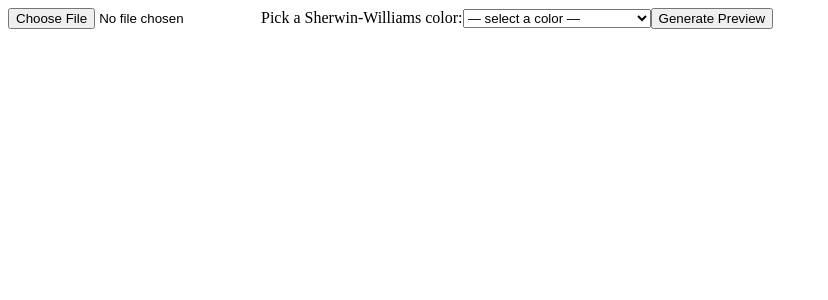
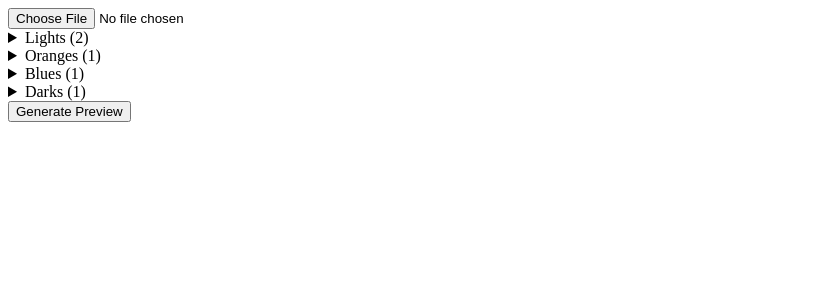
Before and after one commit to clintbodin/house-paint-preview-v2, a Next.js app: page / in a window 1280 px wide. Shown: the top 300 px of the page, without its empty margins (0-828 px from the left). Built offline with nearby package versions, Linux system fonts and the light colour scheme.

Commit message:
Full paint-picker UI with grouped swatches

```diff
--- a/components/HousePaintPreview.js
+++ b/components/HousePaintPreview.js
@@ -1,26 +1,74 @@
  // components/HousePaintPreview.js
 import { useState, useEffect } from 'react';
 
+function hexToRgb(hex) {
+  hex = hex.replace(/^#/, '');
+  if (hex.length === 3) {
+    hex = hex.split('').map((c) => c + c).join('');
+  }
+  const num = parseInt(hex, 16);
+  return {
+    r: (num >> 16) & 255,
+    g: (num >> 8) & 255,
+    b: num & 255,
+  };
+}
+
+function rgbToHsl(r, g, b) {
+  r /= 255; g /= 255; b /= 255;
+  const max = Math.max(r, g, b), min = Math.min(r, g, b);
+  let h = 0, s = 0, l = (max + min) / 2;
+  if (max !== min) {
+    const d = max - min;
+    s = l > 0.5 ? d / (2 - max - min) : d / (max + min);
+    switch (max) {
+      case r: h = ((g - b) / d + (g < b ? 6 : 0)); break;
+      case g: h = ((b - r) / d + 2); break;
+      case b: h = ((r - g) / d + 4); break;
+    }
+    h /= 6;
+  }
+  return { h: h * 360, s, l };
+}
+
+function categorize(hex) {
+  const { h, s, l } = rgbToHsl(...Object.values(hexToRgb(hex)));
+  if (l >= 0.8) return 'Lights';
+  if (l <= 0.2) return 'Darks';
+  if (s <= 0.1) return 'Neutrals';
+  if (h < 30 || h >= 330) return 'Reds';
+  if (h < 60) return 'Oranges';
+  if (h < 90) return 'Yellows';
+  if (h < 150) return 'Greens';
+  if (h < 210) return 'Cyans';
+  if (h < 270) return 'Blues';
+  return 'Purples';
+}
+
 export default function HousePaintPreview() {
   const [file, setFile]             = useState(null);
+  const [groups, setGroups]         = useState({});
   const [color, setColor]           = useState('');
-  const [palette, setPalette]       = useState([]);
   const [previewUrl, setPreviewUrl] = useState('');
   const [loading, setLoading]       = useState(false);
   const [error, setError]           = useState('');
 
-  // 1) Load the Sherwin-Williams palette once on mount
+  // 1) Load & bucket the palette once
   useEffect(() => {
     fetch('/sherwin_williams_colors.json')
-      .then((res) => res.json())
-      .then(setPalette)
-      .catch((err) => {
-        console.error('Failed to load color list:', err);
-        setError('Could not load paint colors.');
-      });
+      .then(res => res.json())
+      .then((data) => {
+        const b = {};
+        data.forEach((c) => {
+          const grp = categorize(c.hex);
+          if (!b[grp]) b[grp] = [];
+          b[grp].push(c);
+        });
+        setGroups(b);
+      })
+      .catch((e) => setError('Could not load paint colors.'));
   }, []);
 
-  // 2) Handle image file selection
   function handleFileChange(e) {
     setError('');
     const picked = e.target.files?.[0];
@@ -32,21 +80,18 @@ export default function HousePaintPreview() {
     }
   }
 
-  // 3) Handle dropdown color change
-  function handleColorChange(e) {
-    setColor(e.target.value);
+  function pickColor(hex) {
+    setColor(hex);
   }
 
-  // 4) Send both to your API, get back a blob and show it
   async function handleSubmit(e) {
     e.preventDefault();
     if (!file || !color) {
-      setError('Please select an image and pick a paint color.');
+      setError('Please select an image & pick a paint color.');
       return;
     }
     setLoading(true);
     setError('');
-
     try {
       const form = new FormData();
       form.append('image', file);
@@ -68,7 +113,7 @@ export default function HousePaintPreview() {
   }
 
   return (
-    <div className="space-y-6 max-w-lg mx-auto">
+    <div className="max-w-3xl mx-auto space-y-6">
       <form onSubmit={handleSubmit} className="space-y-4">
         <input
           type="file"
@@ -77,37 +122,51 @@ export default function HousePaintPreview() {
           className="block w-full"
         />
 
-        <label className="block">
-          Pick a Sherwin-Williams color:
-          <select
-            value={color}
-            onChange={handleColorChange}
-            className="mt-1 block w-full border p-2"
-          >
-            <option value="" disabled>— select a color —</option>
-            {palette.map((c) => (
-              <option key={c.hex} value={c.hex}>
-                {c.name} ({c.hex})
-              </option>
-            ))}
-          </select>
-        </label>
+        <div className="space-y-2">
+          {Object.entries(groups).map(([grp, cols]) => (
+            <details key={grp} className="border rounded p-2">
+              <summary className="font-semibold">{grp} ({cols.length})</summary>
+              <div className="grid grid-cols-8 gap-2 mt-2">
+                {cols.map((c) => (
+                  <button
+                    key={c.hex}
+                    type="button"
+                    onClick={() => pickColor(c.hex)}
+                    className={`flex items-center space-x-1 p-1 border rounded ${
+                      color === c.hex ? 'ring-2 ring-blue-500' : ''
+                    }`}
+                  >
+                    <span
+                      className="w-5 h-5 border"
+                      style={{ backgroundColor: c.hex }}
+                    />
+                    <span className="text-xs">{c.name}</span>
+                  </button>
+                ))}
+              </div>
+            </details>
+          ))}
+        </div>
 
         <button
           type="submit"
           disabled={loading}
           className="w-full bg-blue-600 text-white py-2 rounded"
         >
-          {loading ? 'Generating Preview…' : 'Generate Preview'}
+          {loading ? 'Generating…' : 'Generate Preview'}
         </button>
       </form>
 
       {error && <p className="text-red-600">{error}</p>}
 
       {previewUrl && (
-        <div className="mt-6">
+        <div>
           <h2 className="font-bold mb-2">Preview:</h2>
-          <img src={previewUrl} alt="House with new paint" className="w-full rounded shadow" />
+          <img
+            src={previewUrl}
+            alt="House preview"
+            className="w-full rounded shadow"
+          />
         </div>
       )}
     </div>
```
